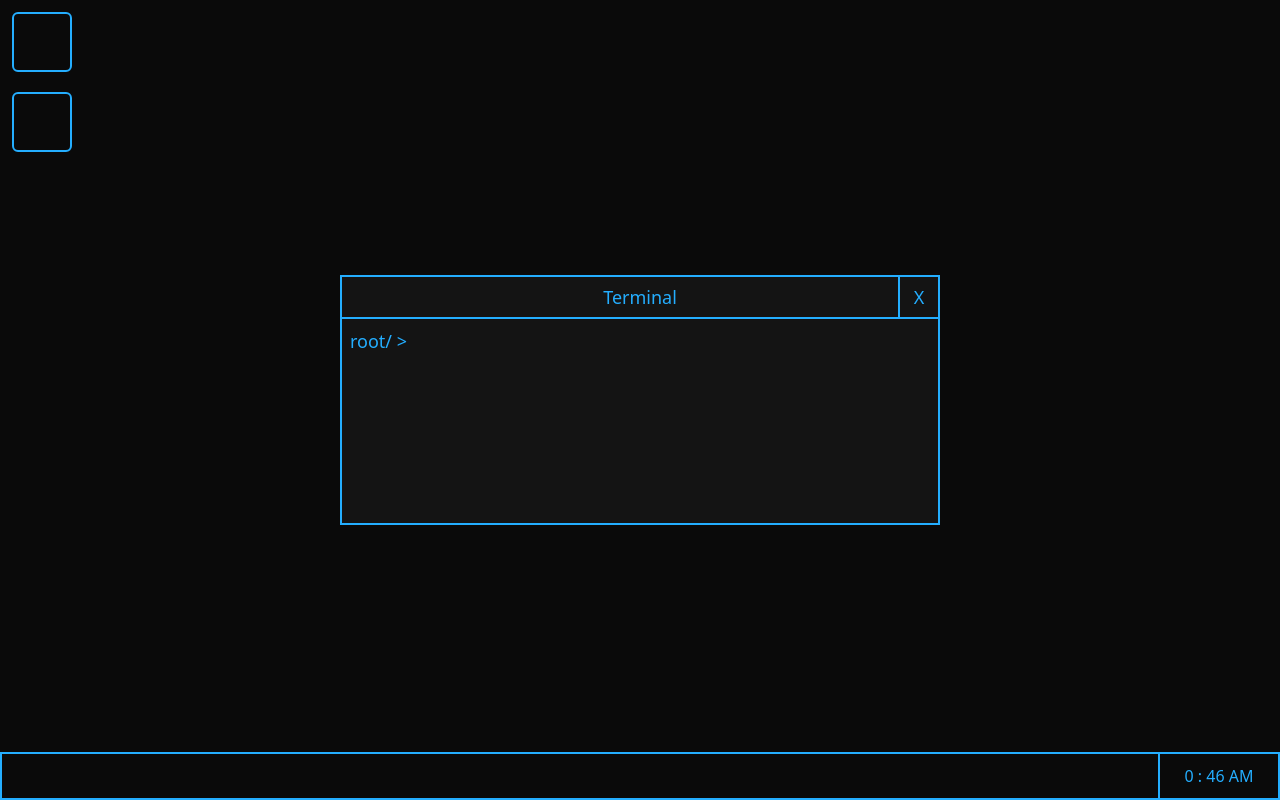
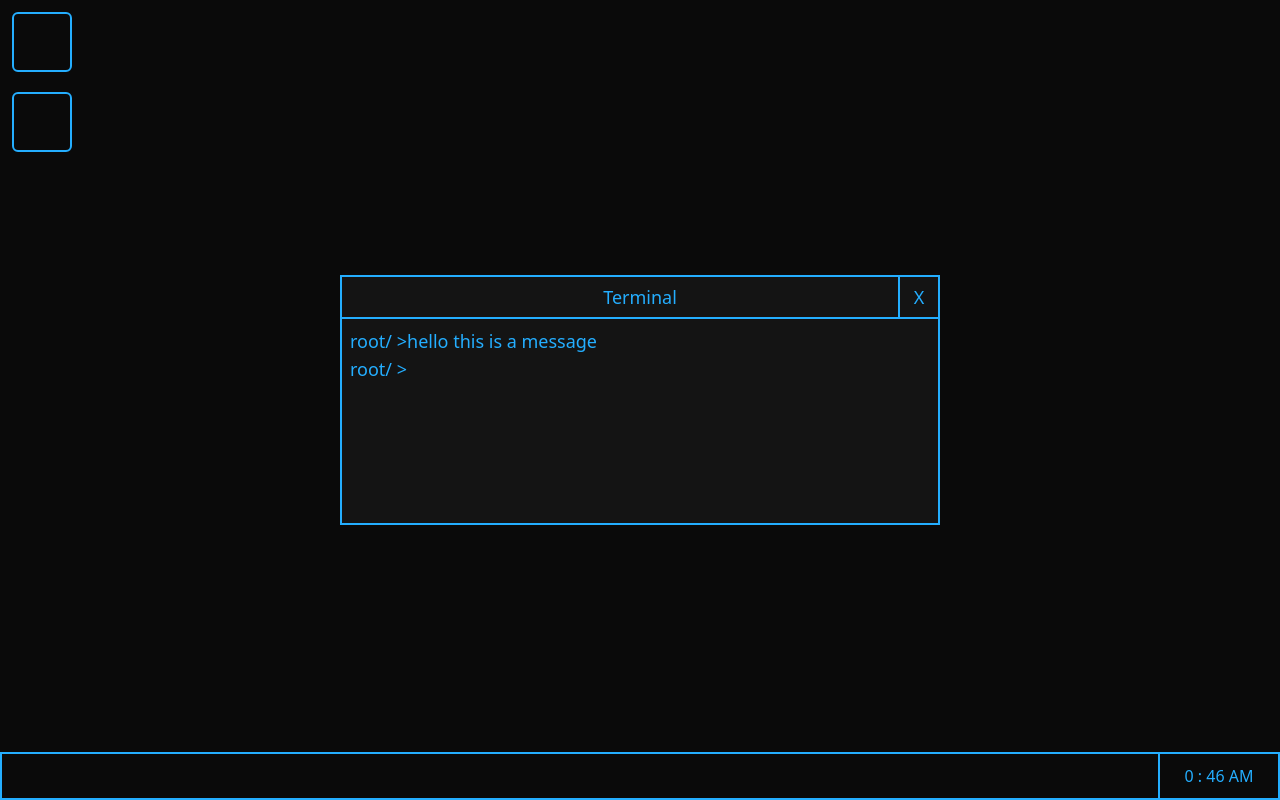
Before and after one commit to blowupthenoobs/WebbingAnOS, a React (Vite) app in the folder webbingOS/: page / in a window 1280 px wide. Built offline with nearby package versions, Linux system fonts and the light colour scheme.

Commit message:
Starting work on terminal thingy

```diff
--- a/webbingOS/src/WebOS/DiaryLogs.tsx
+++ b/webbingOS/src/WebOS/DiaryLogs.tsx
@@ -22,7 +22,7 @@ export default function DiaryLogs({closeApp, zPos, setToTop}: {closeApp: () => v
         // console.log(changeX, " ", changeY)
         setXPos(prev => prev + changeX);
         setYPos(prev => prev + changeY);
-        console.log(xPosition);
+        // console.log(xPosition);
     }
 
     const glitch = () => {
@@ -87,8 +87,7 @@ export default function DiaryLogs({closeApp, zPos, setToTop}: {closeApp: () => v
                             <p className="mt-auto mb-auto ml-auto mr-auto pointer-events-none">{item}</p>
                         </div>
                         )
-                    })
-                    }
+                    })}
 
                 </div>
                 <div className="p-1 flex-1">
--- a/webbingOS/src/WebOS/Terminal.tsx
+++ b/webbingOS/src/WebOS/Terminal.tsx
@@ -7,6 +7,8 @@ export default function Terminal({closeApp, zPos, setToTop}: {closeApp: () => vo
     const [xPosition, setXPos] = useState(window.innerWidth / 2);
     const [yPosition, setYPos] = useState(window.innerHeight / 2);
 
+    const [currentCommand, setCurrentCommand] = useState("");
+    const [message, setMessages] = useState<Array<string>>(["hello this is a message"]);
     const terminal = useRef<HTMLInputElement | null>(null);
 
     const terminalDefaultText = "root/ >"
@@ -18,7 +20,7 @@ export default function Terminal({closeApp, zPos, setToTop}: {closeApp: () => vo
         // console.log(changeX, " ", changeY)
         setXPos(prev => prev + changeX);
         setYPos(prev => prev + changeY);
-        console.log(xPosition);
+        // console.log(xPosition);
     }
 
     const setFocus = () => {
@@ -31,9 +33,22 @@ export default function Terminal({closeApp, zPos, setToTop}: {closeApp: () => vo
             style={{top: yPosition, left: xPosition, zIndex: zPos}} onMouseDown={setToTop} onClick={setFocus}>
             <HandleBar closeApp={closeApp} moveWindow={moveWindow} windowName="Terminal"/>
             <div className="flex flex-col p-2">
+                {message.map((item) => {
+                        return(
+                            <div className="flex">
+                                <p>{terminalDefaultText}</p>
+                                <p>{item}</p>
+                            </div>
+                        )
+                })}
                 <div className="flex">
                     <p>{terminalDefaultText}</p>
-                    <input className="ml-1 flex-1 focus:outline-0" ref={terminal}/>
+                    <input className="ml-1 flex-1 focus:outline-0" ref={terminal} value={currentCommand} onChange={(e) => setCurrentCommand(e.target.value)} onKeyDown={(e) => {
+                            if(e.key === "Enter") {
+                                e.preventDefault();
+                                console.log(currentCommand); //working as intended
+                            }
+                        }}/>
                 </div>
             </div>
         </div>
```
